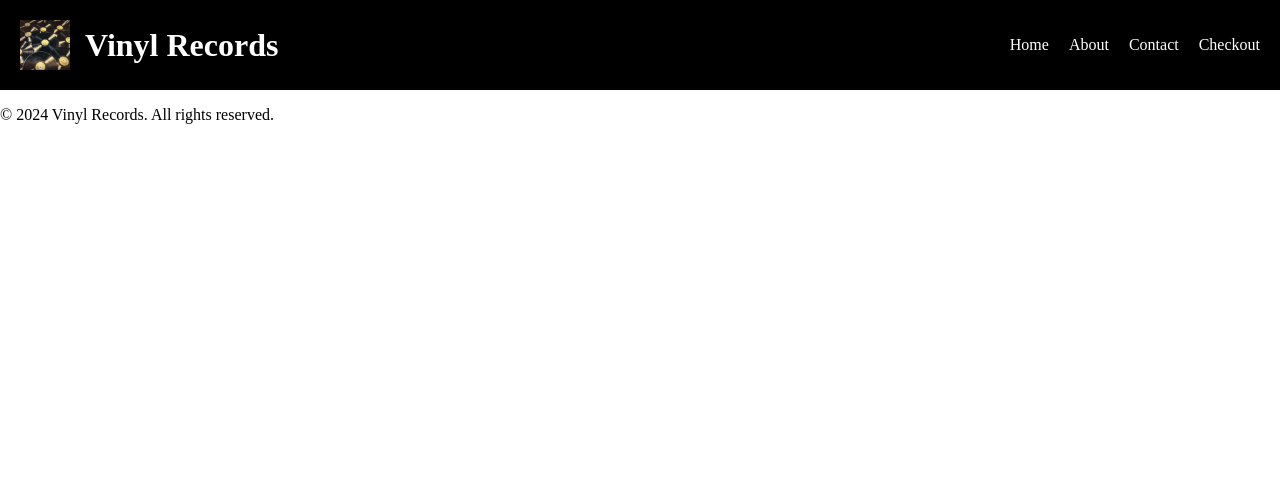
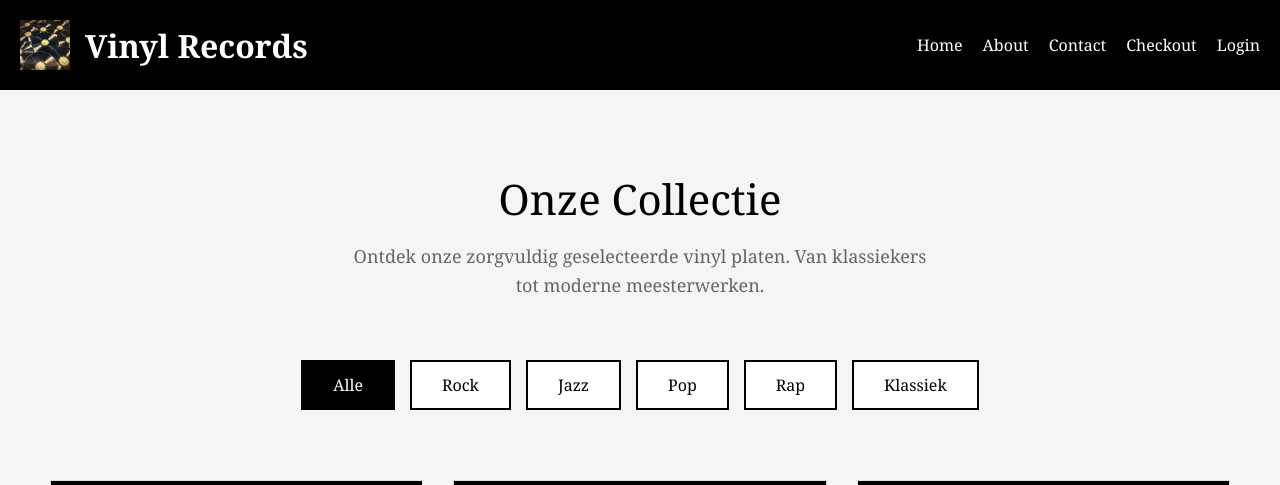
Before and after one commit to valeriooooooo/Module-5.2-vinyl-website, a PHP site: page / in a window 1280 px wide. Shown: the top 485 px of the page. Before the commit the page ends 124 px from the top, so only its background shows below. Run offline with PHP 8.4, Linux system fonts and the light colour scheme; grey boxes are pictures that could not be loaded.

Commit message:
Te lang niet gecommit maar heb al een paar dingen gemaakt

```diff
--- /dev/null
+++ b/includes/checklogin.php
@@ -0,0 +1,6 @@
+<?php
+
+
+
+
+?>
--- a/connect.php
+++ b/includes/connect.php
@@ -1,14 +1,3 @@
-<!DOCTYPE html>
-<html lang="en">
-
-<head>
-    <meta charset="UTF-8">
-    <meta name="viewport" content="width=device-width, initial-scale=1.0">
-    <link rel="index" href="index.php">
-    <title>Document</title>
-</head>
-
-<body>
     <?php
     $servername = "localhost";
     $username = "root";
@@ -23,7 +12,3 @@
     // Connected bericht
     $conn->set_charset("utf8"); // Set the character set to UTF-8
     ?>
-
-</body>
-
-</html>
--- a/includes/footer.php
+++ b/includes/footer.php
@@ -1,3 +1,20 @@
 <div class="footer">
-    <p>&copy; 2024 Vinyl Records. All rights reserved.</p>
+    <div class="footer-content">
+        <div class="footer-section">
+            <h3>Vinyl Records</h3>
+            <p>Jouw bestemming voor de beste vinyl platen. Ontdek onze collectie en vind jouw favoriete albums.</p>
+        </div>
+        <div class="footer-section">
+            <h3>Contact</h3>
+            <a href="mailto:info@vinylrecords.com">info@vinylrecords.com</a>
+            <p>Tel: +31 6 12345678</p>
+        </div>
+        <div class="footer-section">
+            <h3>Volg Ons</h3>
+            <p>Instagram | Facebook | Twitter</p>
+        </div>
+    </div>
+    <div class="footer-bottom">
+        <p>&copy; 2025 Vinyl Records. All rights reserved.</p>
+    </div>
 </div>
--- a/includes/header.php
+++ b/includes/header.php
@@ -9,6 +9,7 @@
             <a href="about.php">About</a>
             <a href="contact.php">Contact</a>
             <a href="checkout.php">Checkout</a>
+            <a href="login.php">Login</a>
         </ul>
     </nav>
 </div>
--- /dev/null
+++ b/includes/producten.php
@@ -0,0 +1,525 @@
+<!DOCTYPE html>
+<html lang="nl">
+<head>
+    <meta charset="UTF-8">
+    <meta name="viewport" content="width=device-width, initial-scale=1.0">
+    <title>Vinyl Shop - Collectie</title>
+    <style>
+        * {
+            margin: 0;
+            padding: 0;
+            box-sizing: border-box;
+        }
+
+        body {
+            font-family: 'Georgia', serif;
+            background-color: #f5f5f5;
+        }
+
+        /* Products Section */
+        .products-section {
+            max-width: 1400px;
+            margin: 80px auto;
+            padding: 0 50px;
+        }
+
+        .sectie-header {
+            text-align: center;
+            margin-bottom: 60px;
+        }
+
+        .sectie-header h2 {
+            font-size: 42px;
+            color: #000;
+            margin-bottom: 15px;
+            font-weight: 400;
+        }
+
+        .sectie-header p {
+            font-size: 18px;
+            color: #666;
+            max-width: 600px;
+            margin: 0 auto;
+            line-height: 1.6;
+        }
+
+        /* Filter Buttons */
+        .filter-buttons {
+            display: flex;
+            justify-content: center;
+            gap: 15px;
+            margin-bottom: 70px;
+            margin-top: 40px;
+            flex-wrap: wrap;
+        }
+
+        .filter-knop {
+            padding: 12px 30px;
+            background-color: #fff;
+            border: 2px solid #000;
+            color: #000;
+            cursor: pointer;
+            font-size: 16px;
+            transition: all 0.3s;
+            font-family: 'Georgia', serif;
+        }
+
+        .filter-knop:hover,
+        .filter-knop.actief {
+            background-color: #000;
+            color: #fff;
+        }
+
+        /* Products Grid */
+        .producten-grid {
+            display: grid;
+            grid-template-columns: repeat(4, 1fr);
+            gap: 30px;
+            margin-bottom: 80px;
+        }
+
+        @media (max-width: 1400px) {
+            .producten-grid {
+                grid-template-columns: repeat(3, 1fr);
+            }
+        }
+
+        @media (max-width: 1000px) {
+            .producten-grid {
+                grid-template-columns: repeat(2, 1fr);
+            }
+        }
+
+        .product-kaart {
+            background: #fff;
+            border: 1px solid #e0e0e0;
+            transition: all 0.3s;
+            cursor: pointer;
+            position: relative;
+            overflow: hidden;
+            display: flex;
+            flex-direction: column;
+        }
+
+        .product-kaart:hover {
+            transform: translateY(-5px);
+            box-shadow: 0 10px 30px rgba(0,0,0,0.15);
+        }
+
+        .product-afbeelding {
+            width: 100%;
+            height: 300px;
+            background: linear-gradient(135deg, #667eea 0%, #764ba2 100%);
+            display: flex;
+            align-items: center;
+            justify-content: center;
+            position: relative;
+            overflow: hidden;
+        }
+
+        .product-afbeelding img {
+            width: 100%;
+            height: 100%;
+            object-fit: contain;
+            background: #000;
+        }
+
+        .vinyl-icoon {
+            width: 150px;
+            height: 150px;
+            border-radius: 50%;
+            background: #000;
+            position: relative;
+            animation: rotate 4s linear infinite;
+        }
+
+        .vinyl-icoon::before {
+            content: '';
+            position: absolute;
+            width: 40px;
+            height: 40px;
+            background: #fff;
+            border-radius: 50%;
+            top: 50%;
+            left: 50%;
+            transform: translate(-50%, -50%);
+        }
+
+        .vinyl-icoon::after {
+            content: '';
+            position: absolute;
+            width: 100%;
+            height: 100%;
+            border-radius: 50%;
+            box-shadow: inset 0 0 0 20px rgba(255,255,255,0.1),
+                        inset 0 0 0 40px rgba(255,255,255,0.05);
+        }
+
+        @keyframes rotate {
+            from { transform: rotate(0deg); }
+            to { transform: rotate(360deg); }
+        }
+
+        .product-kaart:hover .vinyl-icoon {
+            animation-play-state: paused;
+        }
+
+        .product-info {
+            padding: 25px;
+        }
+
+        .product-artiest {
+            font-size: 14px;
+            color: #999;
+            text-transform: uppercase;
+            letter-spacing: 1px;
+            margin-bottom: 8px;
+        }
+
+        .product-titel {
+            font-size: 20px;
+            color: #000;
+            margin-bottom: 10px;
+            font-weight: 400;
+        }
+
+        .product-jaar {
+            font-size: 14px;
+            color: #666;
+            margin-bottom: 15px;
+        }
+
+        .product-prijs {
+            font-size: 24px;
+            color: #000;
+            font-weight: bold;
+            margin-bottom: 15px;
+        }
+
+        .product-voorraad {
+            display: inline-block;
+            padding: 5px 12px;
+            background-color: #e8f5e9;
+            color: #2e7d32;
+            font-size: 12px;
+            border-radius: 3px;
+            margin-bottom: 15px;
+        }
+
+        .product-voorraad.beperkt {
+            background-color: #fff3e0;
+            color: #e65100;
+        }
+
+        .product-voorraad.uitverkocht {
+            background-color: #ffebee;
+            color: #c62828;
+        }
+
+        .toevoegen-knop {
+            width: 100%;
+            padding: 12px;
+            background-color: #000;
+            color: #fff;
+            border: none;
+            cursor: pointer;
+            font-size: 16px;
+            transition: all 0.3s;
+            font-family: 'Georgia', serif;
+        }
+
+        .toevoegen-knop:hover {
+            background-color: #D4AF37;
+            color: #000;
+        }
+
+        .toevoegen-knop:disabled {
+            background-color: #ccc;
+            cursor: not-allowed;
+        }
+
+        @media (max-width: 768px) {
+            .products-section {
+                padding: 0 20px;
+                margin: 40px auto;
+            }
+
+            .sectie-header h2 {
+                font-size: 32px;
+            }
+
+            .producten-grid {
+                grid-template-columns: 1fr;
+                gap: 30px;
+            }
+        }
+    </style>
+</head>
+<body>
+    <section class="products-section">
+        <div class="sectie-header">
+            <h2>Onze Collectie</h2>
+            <p>Ontdek onze zorgvuldig geselecteerde vinyl platen. Van klassiekers tot moderne meesterwerken.</p>
+        </div>
+
+        <div class="filter-buttons">
+            <button class="filter-knop actief" onclick="filterProducten('alle')">Alle</button>
+            <button class="filter-knop" onclick="filterProducten('rock')">Rock</button>
+            <button class="filter-knop" onclick="filterProducten('jazz')">Jazz</button>
+            <button class="filter-knop" onclick="filterProducten('pop')">Pop</button>
+            <button class="filter-knop" onclick="filterProducten('rap')">Rap</button>
+            <button class="filter-knop" onclick="filterProducten('klassiek')">Klassiek</button>
+        </div>
+
+        <div class="producten-grid" id="productenGrid">
+            <!-- Products will be loaded here -->
+        </div>
+    </section>
+
+    <script>
+        const producten = [
+            // RAP ALBUMS
+            {
+                id: 1,
+                artist: "Playboi Carti",
+                title: "Whole Lotta Red",
+                year: "2020",
+                price: 19.99,
+                category: "rap",
+                stock: 8,
+                image: "https://media.pitchfork.com/photos/5fe1fc4eb35e0eefa6919e92/master/pass/Playboi-Carti.jpg"
+            },
+            {
+                id: 2,
+                artist: "Travis Scott",
+                title: "ASTROWORLD",
+                year: "2018",
+                price: 24.99,
+                category: "rap",
+                stock: 7,
+                image: "PLAK HIER DE URL VAN DE ASTROWORLD ALBUMCOVER"
+            },
+            {
+                id: 3,
+                artist: "Tyler, The Creator",
+                title: "IGOR",
+                year: "2019",
+                price: 22.99,
+                category: "rap",
+                stock: 10,
+                image: "PLAK HIER DE URL VAN DE IGOR ALBUMCOVER"
+            },
+            {
+                id: 4,
+                artist: "Kendrick Lamar",
+                title: "good kid, m.A.A.d city",
+                year: "2012",
+                price: 26.99,
+                category: "rap",
+                stock: 5,
+                image: "PLAK HIER DE URL VAN DE GOOD KID MAAD CITY ALBUMCOVER"
+            },
+            {
+                id: 5,
+                artist: "Kanye West",
+                title: "My Beautiful Dark Twisted Fantasy",
+                year: "2010",
+                price: 29.99,
+                category: "rap",
+                stock: 4,
+                image: "PLAK HIER DE URL VAN DE MBDTF ALBUMCOVER"
+            },
+            {
+                id: 6,
+                artist: "Travis Scott",
+                title: "Rodeo",
+                year: "2015",
+                price: 23.99,
+                category: "rap",
+                stock: 6,
+                image: "PLAK HIER DE URL VAN DE RODEO ALBUMCOVER"
+            },
+            {
+                id: 7,
+                artist: "Tyler, The Creator",
+                title: "CALL ME IF YOU GET LOST",
+                year: "2021",
+                price: 21.99,
+                category: "rap",
+                stock: 9,
+                image: "PLAK HIER DE URL VAN DE CALL ME IF YOU GET LOST ALBUMCOVER"
+            },
+            {
+                id: 8,
+                artist: "Kendrick Lamar",
+                title: "To Pimp a Butterfly",
+                year: "2015",
+                price: 27.99,
+                category: "rap",
+                stock: 8,
+                image: "PLAK HIER DE URL VAN DE TO PIMP A BUTTERFLY ALBUMCOVER"
+            },
+            // ROCK ALBUMS
+            {
+                id: 9,
+                artist: "Pink Floyd",
+                title: "The Dark Side of the Moon",
+                year: "1973",
+                price: 34.99,
+                category: "rock",
+                stock: 5,
+                image: "PLAK HIER DE URL VAN DE DARK SIDE OF THE MOON ALBUMCOVER"
+            },
+            {
+                id: 10,
+                artist: "The Beatles",
+                title: "Abbey Road",
+                year: "1969",
+                price: 32.99,
+                category: "rock",
+                stock: 3,
+                image: "PLAK HIER DE URL VAN DE ABBEY ROAD ALBUMCOVER"
+            },
+            {
+                id: 11,
+                artist: "Fleetwood Mac",
+                title: "Rumours",
+                year: "1977",
+                price: 31.99,
+                category: "rock",
+                stock: 8,
+                image: "PLAK HIER DE URL VAN DE RUMOURS ALBUMCOVER"
+            },
+            {
+                id: 12,
+                artist: "Led Zeppelin",
+                title: "Led Zeppelin IV",
+                year: "1971",
+                price: 33.99,
+                category: "rock",
+                stock: 6,
+                image: "PLAK HIER DE URL VAN DE LED ZEPPELIN IV ALBUMCOVER"
+            },
+            {
+                id: 13,
+                artist: "Nirvana",
+                title: "Nevermind",
+                year: "1991",
+                price: 28.99,
+                category: "rock",
+                stock: 12,
+                image: "PLAK HIER DE URL VAN DE NEVERMIND ALBUMCOVER"
+            },
+            // JAZZ ALBUMS
+            {
+                id: 14,
+                artist: "Miles Davis",
+                title: "Kind of Blue",
+                year: "1959",
+                price: 29.99,
+                category: "jazz",
+                stock: 12,
+                image: "PLAK HIER DE URL VAN DE KIND OF BLUE ALBUMCOVER"
+            },
+            {
+                id: 15,
+                artist: "John Coltrane",
+                title: "A Love Supreme",
+                year: "1965",
+                price: 28.99,
+                category: "jazz",
+                stock: 10,
+                image: "PLAK HIER DE URL VAN DE A LOVE SUPREME ALBUMCOVER"
+            },
+            // POP ALBUMS
+            {
+                id: 16,
+                artist: "Michael Jackson",
+                title: "Thriller",
+                year: "1982",
+                price: 36.99,
+                category: "pop",
+                stock: 0,
+                image: "PLAK HIER DE URL VAN DE THRILLER ALBUMCOVER"
+            },
+            {
+                id: 17,
+                artist: "Taylor Swift",
+                title: "1989",
+                year: "2014",
+                price: 25.99,
+                category: "pop",
+                stock: 11,
+                image: "PLAK HIER DE URL VAN DE 1989 ALBUMCOVER"
+            },
+            {
+                id: 18,
+                artist: "The Weeknd",
+                title: "After Hours",
+                year: "2020",
+                price: 24.99,
+                category: "pop",
+                stock: 7,
+                image: "PLAK HIER DE URL VAN DE AFTER HOURS ALBUMCOVER"
+            },
+            // KLASSIEK ALBUMS
+            {
+                id: 19,
+                artist: "Beethoven",
+                title: "Symphony No. 9",
+                year: "1824",
+                price: 27.99,
+                category: "klassiek",
+                stock: 15,
+                image: "PLAK HIER DE URL VAN EEN BEETHOVEN SYMPHONY 9 ALBUMCOVER"
+            }
+        ];
+
+        let huidigeFilter = 'alle';
+
+        function toonProducten(filter = 'alle') {
+            const grid = document.getElementById('productenGrid');
+            const gefilterdeProducten = filter === 'alle'
+                ? producten
+                : producten.filter(p => p.category === filter);
+
+            grid.innerHTML = gefilterdeProducten.map(product => `
+                <div class="product-kaart" data-category="${product.category}">
+                    <div class="product-afbeelding" style="background: ${product.gradient || '#000'}">
+                        ${product.image ? `<img src="${product.image}" alt="${product.title}">` : '<div class="vinyl-icoon"></div>'}
+                    </div>
+                    <div class="product-info">
+                        <div class="product-artiest">${product.artist}</div>
+                        <div class="product-titel">${product.title}</div>
+                        <div class="product-jaar">${product.year}</div>
+                        <div class="product-prijs">€${product.price.toFixed(2)}</div>
+                        <div class="product-voorraad ${product.stock === 0 ? 'uitverkocht' : product.stock < 5 ? 'beperkt' : ''}">
+                            ${product.stock === 0 ? 'Uitverkocht' : product.stock < 5 ? `Nog ${product.stock} op voorraad` : 'Op voorraad'}
+                        </div>
+                        <button class="toevoegen-knop" ${product.stock === 0 ? 'disabled' : ''} onclick="toevoegenAanWinkelwagen(${product.id})">
+                            ${product.stock === 0 ? 'Uitverkocht' : 'Toevoegen aan winkelwagen'}
+                        </button>
+                    </div>
+                </div>
+            `).join('');
+        }
+
+        function filterProducten(categorie) {
+            huidigeFilter = categorie;
+            toonProducten(categorie);
+
+            document.querySelectorAll('.filter-knop').forEach(btn => {
+                btn.classList.remove('actief');
+            });
+            event.target.classList.add('actief');
+        }
+
+        function toevoegenAanWinkelwagen(productId) {
+            const product = producten.find(p => p.id === productId);
+            alert(`${product.title} toegevoegd aan winkelwagen!`);
+        }
+
+        toonProducten();
+    </script>
+</body>
+</html>
--- a/index.php
+++ b/index.php
@@ -1,14 +1,18 @@
 <!DOCTYPE html>
 <html lang="en">
+
 <head>
     <link rel="stylesheet" href="style.css">
-    <link rel="connect" href="connect.php">
     <meta charset="UTF-8">
     <meta name="viewport" content="width=device-width, initial-scale=1.0">
     <title>Vinyl Records</title>
 </head>
+
 <body>
     <?php include 'includes/header.php'; ?>
+    <?php include 'includes/producten.php'; ?>
     <?php include 'includes/footer.php'; ?>
+    <?php include 'includes/connect.php'; ?>
 </body>
+
 </html>
--- a/style.css
+++ b/style.css
@@ -48,3 +48,52 @@ body {
 .header nav ul a:hover {
     opacity: 0.8;
 }
+
+.footer {
+    background-color: black;
+    color: #fff;
+    padding: 40px 20px 20px 20px;
+    margin-top: 50px;
+}
+
+.footer-content {
+    display: flex;
+    justify-content: space-around;
+    flex-wrap: wrap;
+    max-width: 1200px;
+    margin: 0 auto 30px auto;
+    gap: 30px;
+}
+
+.footer-section {
+    flex: 1;
+    min-width: 200px;
+}
+
+.footer-section h3 {
+    color: #fff;
+    margin-bottom: 15px;
+    font-size: 18px;
+    border-bottom: 2px solid #fff;
+    padding-bottom: 10px;
+}
+
+.footer-section p {
+    color: #ccc;
+    line-height: 1.6;
+    margin: 8px 0;
+    font-size: 14px;
+}
+
+.footer-bottom {
+    text-align: center;
+    padding-top: 20px;
+    border-top: 1px solid #444;
+    margin-top: 20px;
+}
+
+.footer-bottom p {
+    color: #888;
+    font-size: 14px;
+    margin: 0;
+}
```
Also changed, not shown: login.php (added, +17 -0 lines), aanmeld.php (added), crud.php (deleted).
